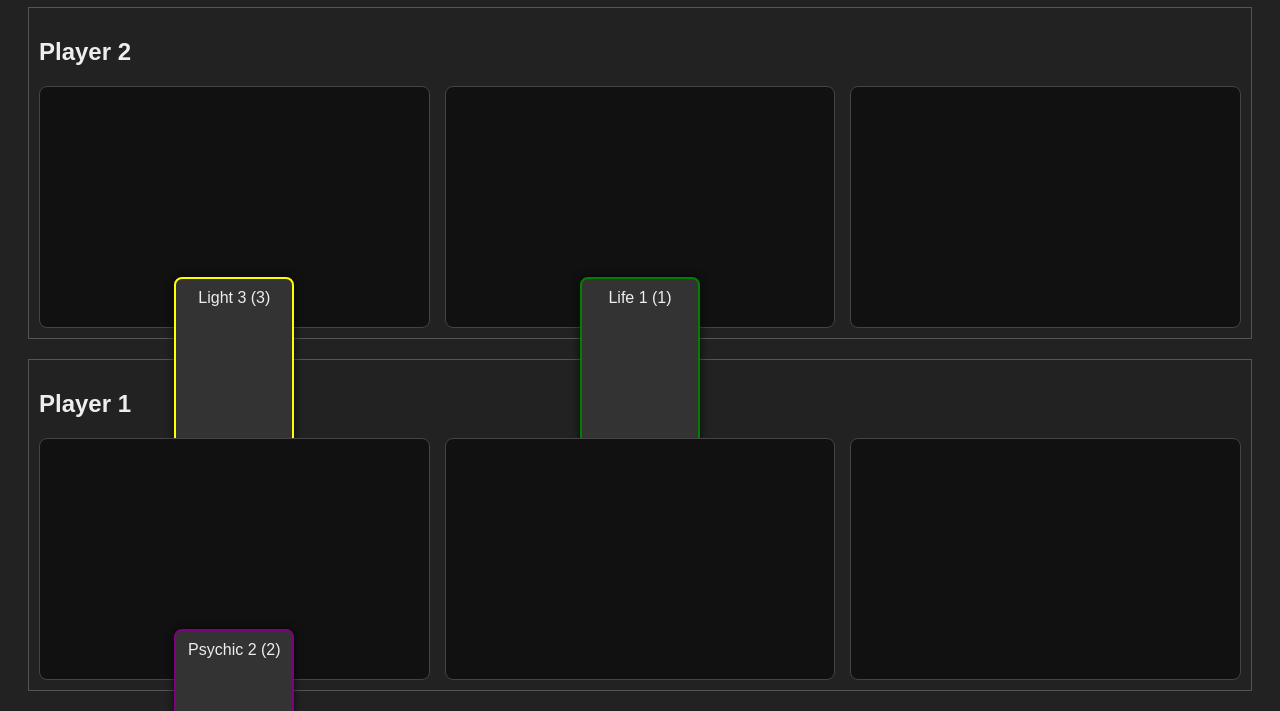
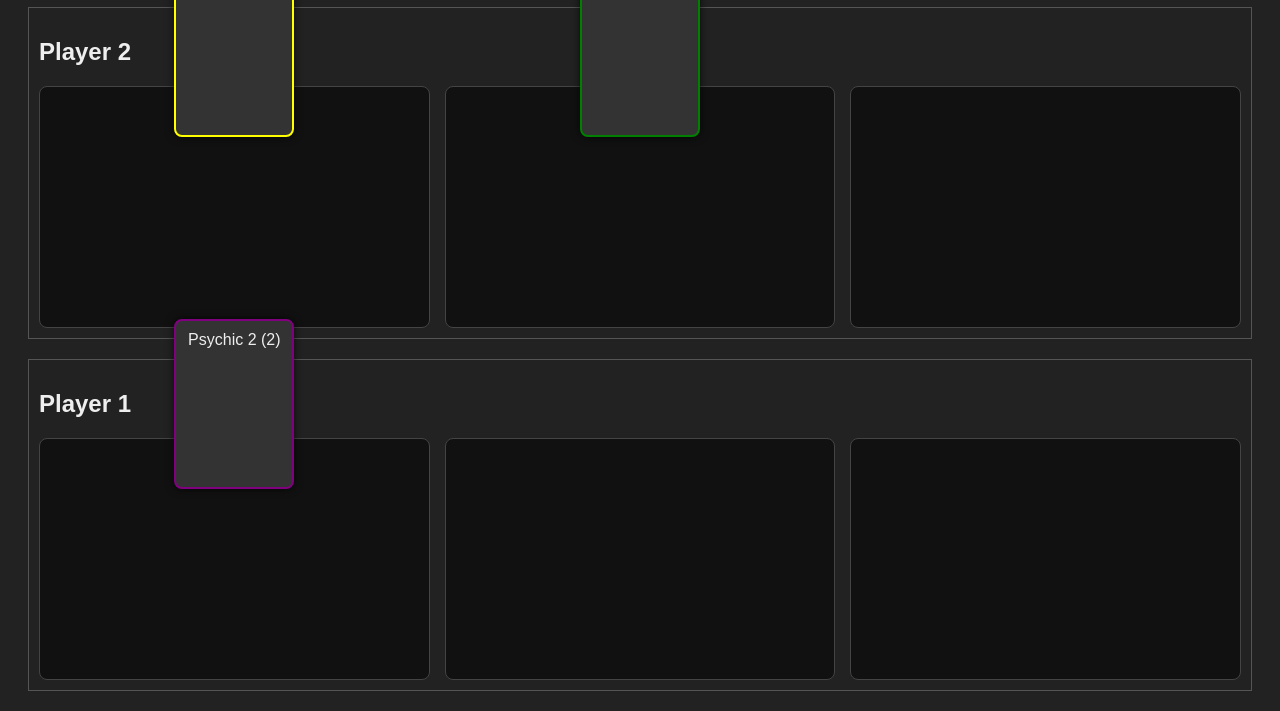
Before and after one commit to lucasrochester/compile-game, a website: page public/index.html in a window 1280 px wide. Shown: the part 101-812 px from the top of the page. Drawn offline with Linux system fonts and the light colour scheme.

Commit message:
Update style.css

```diff
--- a/public/style.css
+++ b/public/style.css
@@ -18,33 +18,35 @@ body {
 
 .line {
   flex: 1;
-  min-height: 220px; /* a bit taller so stacked cards don’t overlap too much */
+  min-height: 220px; /* enough height for cards */
   background: #111;
   border: 1px solid #444;
   border-radius: 8px;
   padding: 10px;
   display: flex;
-  flex-direction: column-reverse;
+  flex-direction: column;      /* change from column-reverse to column */
   align-items: center;
-  overflow-y: visible; /* allow cards to overflow vertically */
+  overflow-y: visible;
   white-space: nowrap;
-  position: relative; /* so absolutely positioned cards can be inside */
+  position: relative;
 }
+
 
 .line .card {
   position: relative;
   width: 120px;
-  height: 170px; /* fixed height so stacking is consistent */
-  margin-bottom: -130px; /* overlap so cards peek out */
+  height: 170px;
+  margin-top: -130px; /* negative margin on top for upward overlap */
   background: #333;
   border-radius: 8px;
-  box-shadow: 0 0 8px rgba(0, 0, 0, 0.7);
+  box-shadow: 0 0 8px rgba(0,0,0,0.7);
   color: #eee;
   cursor: pointer;
   user-select: none;
   padding: 10px;
   text-align: center;
   box-sizing: border-box;
+  z-index: auto; /* reset z-index */
 }
 
 .line .card.face-down {
```
